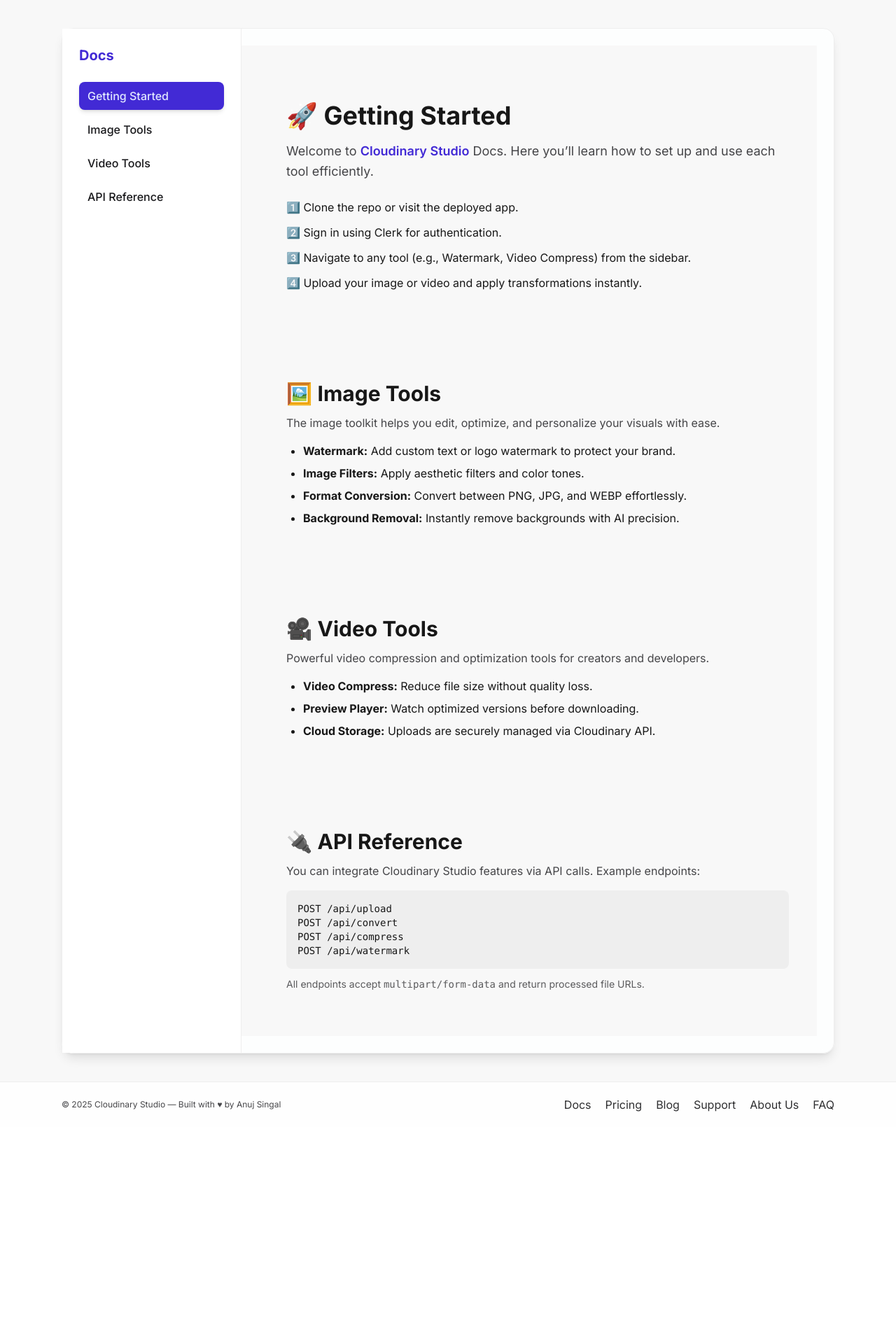
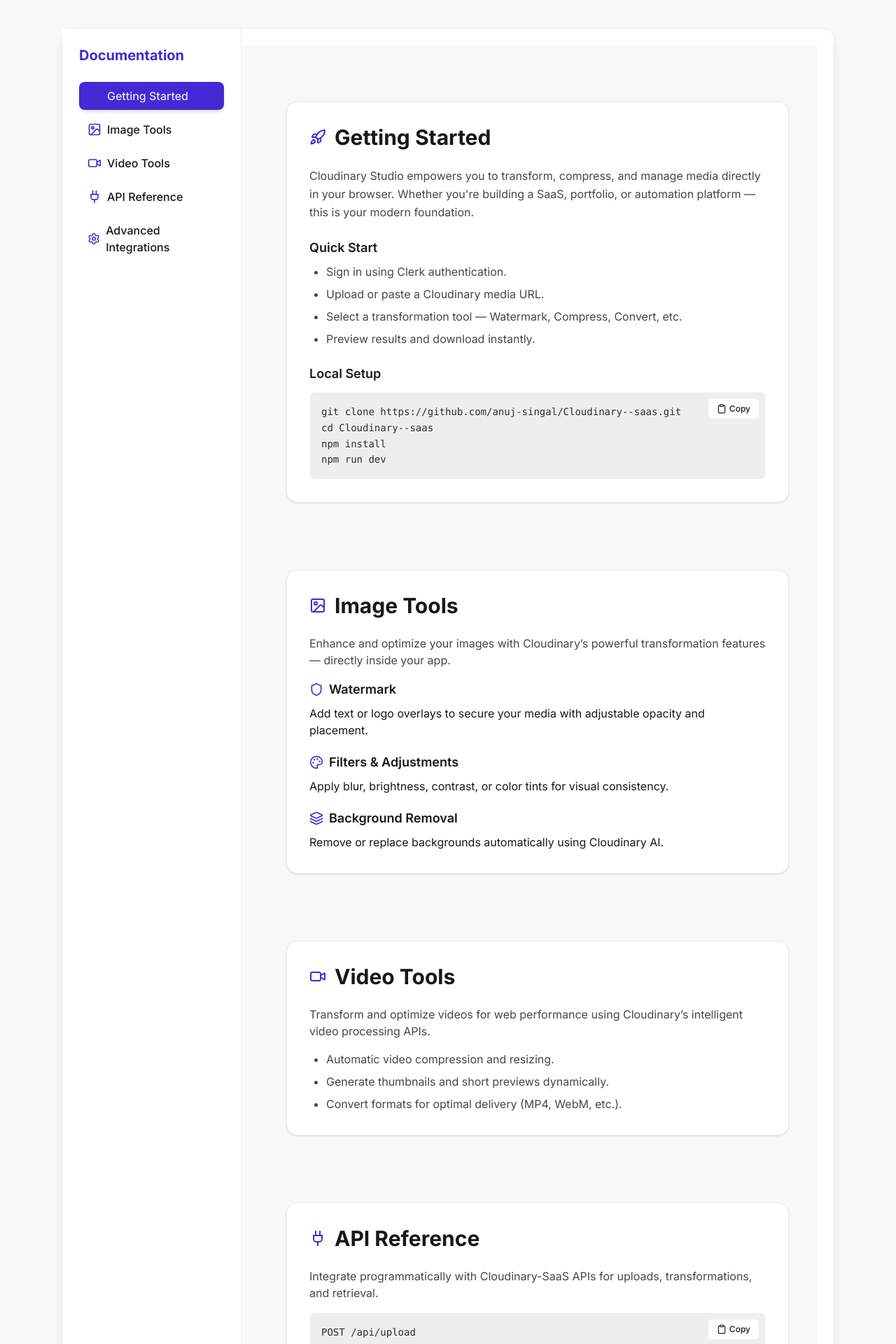
Before and after one commit to anuj-singal/Cloudinary--saas, a Next.js app: page /docs in a window 1280 px wide. Shown: the part 80-2000 px from the top of the page at 70% size. Before the commit the page ends 1690 px from the top, so only its background shows below. Built offline with nearby package versions, Linux system fonts and the light colour scheme.

Commit message:
docs ui done

```diff
--- a/app/(info)/docs/DocsHeader.tsx
+++ /dev/null
@@ -1,44 +0,0 @@
-"use client";
-
-import { useEffect, useState } from "react";
-import { MenuIcon, SunIcon, MoonIcon } from "lucide-react";
-
-export default function DocsHeader({ onMenuClick }: { onMenuClick: () => void }) {
-  const [theme, setTheme] = useState("light");
-
-  useEffect(() => {
-    const stored = localStorage.getItem("theme") || "light";
-    setTheme(stored);
-    document.documentElement.setAttribute("data-theme", stored);
-  }, []);
-
-  const toggleTheme = () => {
-    const newTheme = theme === "light" ? "dark" : "light";
-    setTheme(newTheme);
-    localStorage.setItem("theme", newTheme);
-    document.documentElement.setAttribute("data-theme", newTheme);
-  };
-
-  return (
-    <header className="fixed top-0 left-0 right-0 z-40 bg-base-100/90 backdrop-blur-md border-b border-base-300 h-14 flex items-center justify-between px-4 sm:px-8 shadow-sm">
-      <div className="flex items-center gap-3">
-        <button onClick={onMenuClick} className="lg:hidden btn btn-ghost btn-square">
-          <MenuIcon className="w-5 h-5" />
-        </button>
-        <h1 className="text-xl font-bold text-primary tracking-tight">Cloudinary Studio Docs</h1>
-      </div>
-
-      <button
-        onClick={toggleTheme}
-        className="btn btn-circle btn-ghost btn-sm border border-base-300 hover:bg-base-300"
-        title="Toggle theme"
-      >
-        {theme === "light" ? (
-          <MoonIcon className="w-4 h-4" />
-        ) : (
-          <SunIcon className="w-4 h-4 text-yellow-400" />
-        )}
-      </button>
-    </header>
-  );
-}
--- a/app/(info)/docs/page.tsx
+++ b/app/(info)/docs/page.tsx
@@ -1,20 +1,41 @@
 "use client";
 
 import React, { useState, useEffect } from "react";
-import { MenuIcon, XIcon } from "lucide-react";
+import { motion } from "framer-motion";
+import {
+  MenuIcon,
+  XIcon,
+  RocketIcon,
+  ImageIcon,
+  VideoIcon,
+  PlugIcon,
+  SettingsIcon,
+  ShieldIcon,
+  PaletteIcon,
+  LayersIcon,
+  CodeIcon,
+  ClipboardIcon,
+  CheckIcon,
+  DatabaseIcon,
+  NetworkIcon,
+  ServerIcon,
+  CloudIcon,
+  KeyIcon,
+} from "lucide-react";
 
 const sections = [
-  { id: "getting-started", label: "Getting Started" },
-  { id: "image-tools", label: "Image Tools" },
-  { id: "video-tools", label: "Video Tools" },
-  { id: "api-reference", label: "API Reference" },
+  { id: "getting-started", label: "Getting Started", icon: <RocketIcon className="w-5 h-5 mr-2 text-primary" /> },
+  { id: "image-tools", label: "Image Tools", icon: <ImageIcon className="w-5 h-5 mr-2 text-primary" /> },
+  { id: "video-tools", label: "Video Tools", icon: <VideoIcon className="w-5 h-5 mr-2 text-primary" /> },
+  { id: "api-reference", label: "API Reference", icon: <PlugIcon className="w-5 h-5 mr-2 text-primary" /> },
+  { id: "advanced", label: "Advanced Integrations", icon: <SettingsIcon className="w-5 h-5 mr-2 text-primary" /> },
 ];
 
 export default function DocsPage() {
   const [activeSection, setActiveSection] = useState("");
   const [menuOpen, setMenuOpen] = useState(false);
+  const [copied, setCopied] = useState<string | null>(null);
 
-  // Highlight active section while scrolling
   useEffect(() => {
     const handleScroll = () => {
       const scrollPos = window.scrollY + 150;
@@ -26,37 +47,66 @@
         }
       }
     };
-
     window.addEventListener("scroll", handleScroll);
     return () => window.removeEventListener("scroll", handleScroll);
   }, []);
 
-  // Smooth scroll
   const scrollToSection = (id: string) => {
     const el = document.getElementById(id);
     if (el) {
-      window.scrollTo({
-        top: el.offsetTop - 80,
-        behavior: "smooth",
-      });
+      window.scrollTo({ top: el.offsetTop - 80, behavior: "smooth" });
       setMenuOpen(false);
     }
   };
 
+  const handleCopy = (code: string, id: string) => {
+    navigator.clipboard.writeText(code);
+    setCopied(id);
+    setTimeout(() => setCopied(null), 2000);
+  };
+
+  const CodeBlock = ({ code, id }: { code: string; id: string }) => (
+    <div className="relative bg-base-300 dark:bg-neutral-900 rounded-lg overflow-hidden border border-base-200 dark:border-neutral-700 group">
+      <pre className="p-4 overflow-x-auto text-sm leading-relaxed font-mono text-base-content/90 dark:text-neutral-200">
+        <code>{code}</code>
+      </pre>
+      <button
+        onClick={() => handleCopy(code, id)}
+        className={`absolute top-2 right-2 flex items-center gap-1 px-3 py-1.5 rounded-md text-xs font-medium transition-all duration-200 ${
+          copied === id
+            ? "bg-green-500 text-white shadow-md"
+            : "bg-base-100 dark:bg-neutral-800 border border-base-300 dark:border-neutral-700 hover:bg-base-200 dark:hover:bg-neutral-700"
+        }`}
+      >
+        {copied === id ? (
+          <>
+            <CheckIcon className="w-3.5 h-3.5" /> Copied
+          </>
+        ) : (
+          <>
+            <ClipboardIcon className="w-3.5 h-3.5" /> Copy
+          </>
+        )}
+      </button>
+    </div>
+  );
+
+  const fadeUp = {
+    hidden: { opacity: 0, y: 30 },
+    visible: { opacity: 1, y: 0 },
+  };
+
   return (
-    <div className="flex min-h-screen bg-base-200">
+    <div className="flex min-h-screen bg-base-200 dark:bg-neutral-950 text-base-content dark:text-neutral-100 transition-colors duration-300">
       {/* SIDEBAR */}
       <aside
-        className={`fixed top-0 left-0 h-full w-64 bg-base-100 border-r border-base-300 p-6 z-30 transform transition-transform duration-300 ${
+        className={`fixed top-0 left-0 h-full w-64 bg-base-100 dark:bg-neutral-900 border-r border-base-300 dark:border-neutral-700 p-6 z-30 transform transition-transform duration-300 ${
           menuOpen ? "translate-x-0" : "-translate-x-full lg:translate-x-0"
         }`}
       >
         <div className="flex items-center justify-between mb-6">
-          <h2 className="text-xl font-bold text-primary">Docs</h2>
-          <button
-            onClick={() => setMenuOpen(false)}
-            className="lg:hidden btn btn-ghost btn-square btn-sm"
-          >
+          <h2 className="text-xl font-bold text-primary">Documentation</h2>
+          <button onClick={() => setMenuOpen(false)} className="lg:hidden btn btn-ghost btn-square btn-sm">
             <XIcon className="w-5 h-5" />
           </button>
         </div>
@@ -66,87 +116,193 @@
             <button
               key={sec.id}
               onClick={() => scrollToSection(sec.id)}
-              className={`block w-full text-left px-3 py-2 rounded-lg font-medium transition-all duration-200 ${
+              className={`flex items-center w-full text-left px-3 py-2 rounded-lg font-medium transition-all duration-200 ${
                 activeSection === sec.id
                   ? "bg-primary text-primary-content shadow-md"
-                  : "hover:bg-base-200 text-base-content"
+                  : "hover:bg-base-200 dark:hover:bg-neutral-800 text-base-content dark:text-neutral-300"
               }`}
             >
+              {sec.icon}
               {sec.label}
             </button>
           ))}
         </nav>
       </aside>
 
-      {/* MOBILE TOGGLE BUTTON */}
-      <button
-        onClick={() => setMenuOpen(true)}
-        className="lg:hidden fixed top-4 left-4 z-20 btn btn-ghost btn-square"
-      >
+      {/* MOBILE MENU BUTTON */}
+      <button onClick={() => setMenuOpen(true)} className="lg:hidden fixed top-4 left-4 z-20 btn btn-ghost btn-square">
         <MenuIcon className="w-6 h-6" />
       </button>
 
       {/* MAIN CONTENT */}
-      <main className="flex-1 lg:ml-64 px-6 sm:px-10 pt-20 pb-16 space-y-32">
-        {/* Getting Started */}
-        <section id="getting-started" className="scroll-mt-24">
-          <h1 className="text-4xl font-bold mb-4">🚀 Getting Started</h1>
-          <p className="text-lg text-base-content/80 leading-relaxed">
-            Welcome to <span className="font-semibold text-primary">Cloudinary Studio</span> Docs.
-            Here you’ll learn how to set up and use each tool efficiently.
+      <main className="flex-1 lg:ml-64 px-6 sm:px-10 pt-20 pb-16 space-y-24">
+        {/* GETTING STARTED */}
+        <motion.section
+          id="getting-started"
+          variants={fadeUp}
+          initial="hidden"
+          whileInView="visible"
+          viewport={{ once: true }}
+          transition={{ duration: 0.5 }}
+          className="scroll-mt-24 border border-base-300 dark:border-neutral-700 rounded-2xl p-8 bg-base-100 dark:bg-neutral-900 shadow-sm"
+        >
+          <div className="flex items-center mb-6">
+            <RocketIcon className="w-6 h-6 mr-3 text-primary" />
+            <h1 className="text-3xl font-bold">Getting Started</h1>
+          </div>
+
+          <p className="text-base mb-4 leading-relaxed text-base-content/80 dark:text-neutral-400">
+            Cloudinary Studio empowers you to transform, compress, and manage media directly in your browser.
+            Whether you're building a SaaS, portfolio, or automation platform — this is your modern foundation.
           </p>
 
-          <div className="mt-6 space-y-3">
-            <p>1️⃣ Clone the repo or visit the deployed app.</p>
-            <p>2️⃣ Sign in using Clerk for authentication.</p>
-            <p>3️⃣ Navigate to any tool (e.g., Watermark, Video Compress) from the sidebar.</p>
-            <p>4️⃣ Upload your image or video and apply transformations instantly.</p>
+          <h3 className="font-semibold text-lg mt-6 mb-2">Quick Start</h3>
+          <ul className="list-disc pl-6 space-y-2 text-base-content/80 dark:text-neutral-400">
+            <li>Sign in using Clerk authentication.</li>
+            <li>Upload or paste a Cloudinary media URL.</li>
+            <li>Select a transformation tool — Watermark, Compress, Convert, etc.</li>
+            <li>Preview results and download instantly.</li>
+          </ul>
+
+          <h3 className="font-semibold text-lg mt-6 mb-3">Local Setup</h3>
+          <CodeBlock
+            id="code1"
+            code={`git clone https://github.com/anuj-singal/Cloudinary--saas.git
+cd Cloudinary--saas
+npm install
+npm run dev`}
+          />
+        </motion.section>
+
+        {/* IMAGE TOOLS */}
+        <motion.section
+          id="image-tools"
+          variants={fadeUp}
+          initial="hidden"
+          whileInView="visible"
+          viewport={{ once: true }}
+          transition={{ duration: 0.5 }}
+          className="scroll-mt-24 border border-base-300 dark:border-neutral-700 rounded-2xl p-8 bg-base-100 dark:bg-neutral-900 shadow-sm"
+        >
+          <div className="flex items-center mb-6">
+            <ImageIcon className="w-6 h-6 mr-3 text-primary" />
+            <h2 className="text-3xl font-bold">Image Tools</h2>
           </div>
-        </section>
 
-        {/* Image Tools */}
-        <section id="image-tools" className="scroll-mt-24">
-          <h2 className="text-3xl font-bold mb-3">🖼️ Image Tools</h2>
-          <p className="text-base text-base-content/80 mb-4">
-            The image toolkit helps you edit, optimize, and personalize your visuals with ease.
+          <p className="mb-4 text-base-content/80 dark:text-neutral-400">
+            Enhance and optimize your images with Cloudinary’s powerful transformation features — directly inside your app.
           </p>
-          <ul className="list-disc pl-6 space-y-2">
-            <li><strong>Watermark:</strong> Add custom text or logo watermark to protect your brand.</li>
-            <li><strong>Image Filters:</strong> Apply aesthetic filters and color tones.</li>
-            <li><strong>Format Conversion:</strong> Convert between PNG, JPG, and WEBP effortlessly.</li>
-            <li><strong>Background Removal:</strong> Instantly remove backgrounds with AI precision.</li>
+
+          <div className="space-y-5">
+            <div>
+              <h3 className="flex items-center font-semibold text-lg mb-2">
+                <ShieldIcon className="w-5 h-5 mr-2 text-primary" /> Watermark
+              </h3>
+              <p>Add text or logo overlays to secure your media with adjustable opacity and placement.</p>
+            </div>
+            <div>
+              <h3 className="flex items-center font-semibold text-lg mb-2">
+                <PaletteIcon className="w-5 h-5 mr-2 text-primary" /> Filters & Adjustments
+              </h3>
+              <p>Apply blur, brightness, contrast, or color tints for visual consistency.</p>
+            </div>
+            <div>
+              <h3 className="flex items-center font-semibold text-lg mb-2">
+                <LayersIcon className="w-5 h-5 mr-2 text-primary" /> Background Removal
+              </h3>
+              <p>Remove or replace backgrounds automatically using Cloudinary AI.</p>
+            </div>
+          </div>
+        </motion.section>
+
+        {/* VIDEO TOOLS */}
+        <motion.section
+          id="video-tools"
+          variants={fadeUp}
+          initial="hidden"
+          whileInView="visible"
+          viewport={{ once: true }}
+          transition={{ duration: 0.5 }}
+          className="scroll-mt-24 border border-base-300 dark:border-neutral-700 rounded-2xl p-8 bg-base-100 dark:bg-neutral-900 shadow-sm"
+        >
+          <div className="flex items-center mb-6">
+            <VideoIcon className="w-6 h-6 mr-3 text-primary" />
+            <h2 className="text-3xl font-bold">Video Tools</h2>
+          </div>
+
+          <p className="mb-4 text-base-content/80 dark:text-neutral-400">
+            Transform and optimize videos for web performance using Cloudinary’s intelligent video processing APIs.
+          </p>
+
+          <ul className="list-disc pl-6 space-y-2 text-base-content/80 dark:text-neutral-400">
+            <li>Automatic video compression and resizing.</li>
+            <li>Generate thumbnails and short previews dynamically.</li>
+            <li>Convert formats for optimal delivery (MP4, WebM, etc.).</li>
           </ul>
-        </section>
+        </motion.section>
 
-        {/* Video Tools */}
-        <section id="video-tools" className="scroll-mt-24">
-          <h2 className="text-3xl font-bold mb-3">🎥 Video Tools</h2>
-          <p className="text-base text-base-content/80 mb-4">
-            Powerful video compression and optimization tools for creators and developers.
+        {/* API REFERENCE */}
+        <motion.section
+          id="api-reference"
+          variants={fadeUp}
+          initial="hidden"
+          whileInView="visible"
+          viewport={{ once: true }}
+          transition={{ duration: 0.5 }}
+          className="scroll-mt-24 border border-base-300 dark:border-neutral-700 rounded-2xl p-8 bg-base-100 dark:bg-neutral-900 shadow-sm"
+        >
+          <div className="flex items-center mb-6">
+            <PlugIcon className="w-6 h-6 mr-3 text-primary" />
+            <h2 className="text-3xl font-bold">API Reference</h2>
+          </div>
+
+          <p className="mb-4 text-base-content/80 dark:text-neutral-400">
+            Integrate programmatically with Cloudinary-SaaS APIs for uploads, transformations, and retrieval.
           </p>
-          <ul className="list-disc pl-6 space-y-2">
-            <li><strong>Video Compress:</strong> Reduce file size without quality loss.</li>
-            <li><strong>Preview Player:</strong> Watch optimized versions before downloading.</li>
-            <li><strong>Cloud Storage:</strong> Uploads are securely managed via Cloudinary API.</li>
+
+          <CodeBlock
+            id="code2"
+            code={`POST /api/upload
+Authorization: Bearer <token>
+
+{
+  "file": "<base64 or URL>",
+  "transform": "compress"
+}`}
+          />
+
+          <p className="mt-3 text-base-content/70 dark:text-neutral-500">
+            All routes are secured via Clerk authentication tokens.
+          </p>
+        </motion.section>
+
+        {/* ADVANCED INTEGRATIONS */}
+        <motion.section
+          id="advanced"
+          variants={fadeUp}
+          initial="hidden"
+          whileInView="visible"
+          viewport={{ once: true }}
+          transition={{ duration: 0.5 }}
+          className="scroll-mt-24 border border-base-300 dark:border-neutral-700 rounded-2xl p-8 bg-base-100 dark:bg-neutral-900 shadow-sm"
+        >
+          <div className="flex items-center mb-6">
+            <SettingsIcon className="w-6 h-6 mr-3 text-primary" />
+            <h2 className="text-3xl font-bold">Advanced Integrations</h2>
+          </div>
+
+          <p className="mb-4 text-base-content/80 dark:text-neutral-400">
+            Extend the functionality with additional integrations and backend logic.
+          </p>
+
+          <ul className="space-y-3 text-base-content/80 dark:text-neutral-400">
+            <li className="flex items-center gap-2"><DatabaseIcon className="w-5 h-5 text-primary" /> Prisma ORM for database management.</li>
+            <li className="flex items-center gap-2"><NetworkIcon className="w-5 h-5 text-primary" /> Webhooks for Cloudinary upload callbacks.</li>
+            <li className="flex items-center gap-2"><ServerIcon className="w-5 h-5 text-primary" /> Next.js API routes for custom transformations.</li>
+            <li className="flex items-center gap-2"><CloudIcon className="w-5 h-5 text-primary" /> Cloudinary Admin API for media automation.</li>
+            <li className="flex items-center gap-2"><KeyIcon className="w-5 h-5 text-primary" /> Secure environment variables & key handling.</li>
           </ul>
-        </section>
-
-        {/* API Reference */}
-        <section id="api-reference" className="scroll-mt-24">
-          <h2 className="text-3xl font-bold mb-3">🔌 API Reference</h2>
-          <p className="text-base text-base-content/80 mb-4">
-            You can integrate Cloudinary Studio features via API calls. Example endpoints:
-          </p>
-          <pre className="bg-base-300 p-4 rounded-lg overflow-x-auto text-sm">
-{`POST /api/upload
-POST /api/convert
-POST /api/compress
-POST /api/watermark`}
-          </pre>
-          <p className="mt-3 text-sm text-base-content/70">
-            All endpoints accept <code>multipart/form-data</code> and return processed file URLs.
-          </p>
-        </section>
+        </motion.section>
       </main>
     </div>
   );
```
